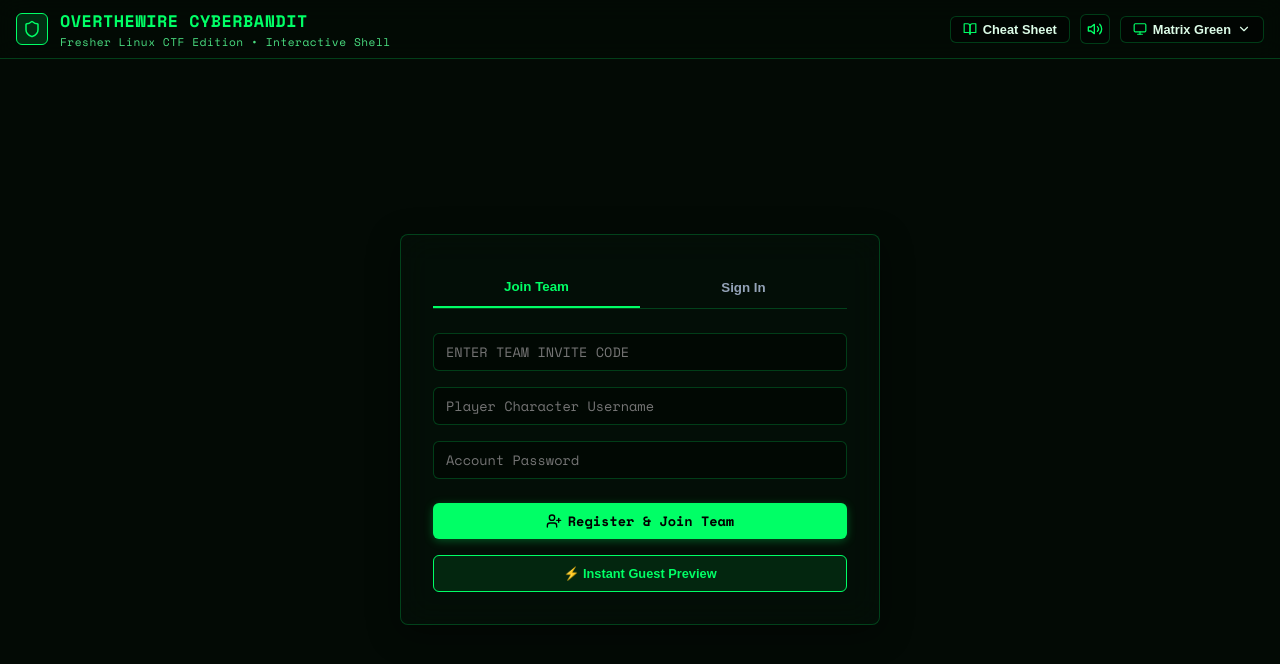
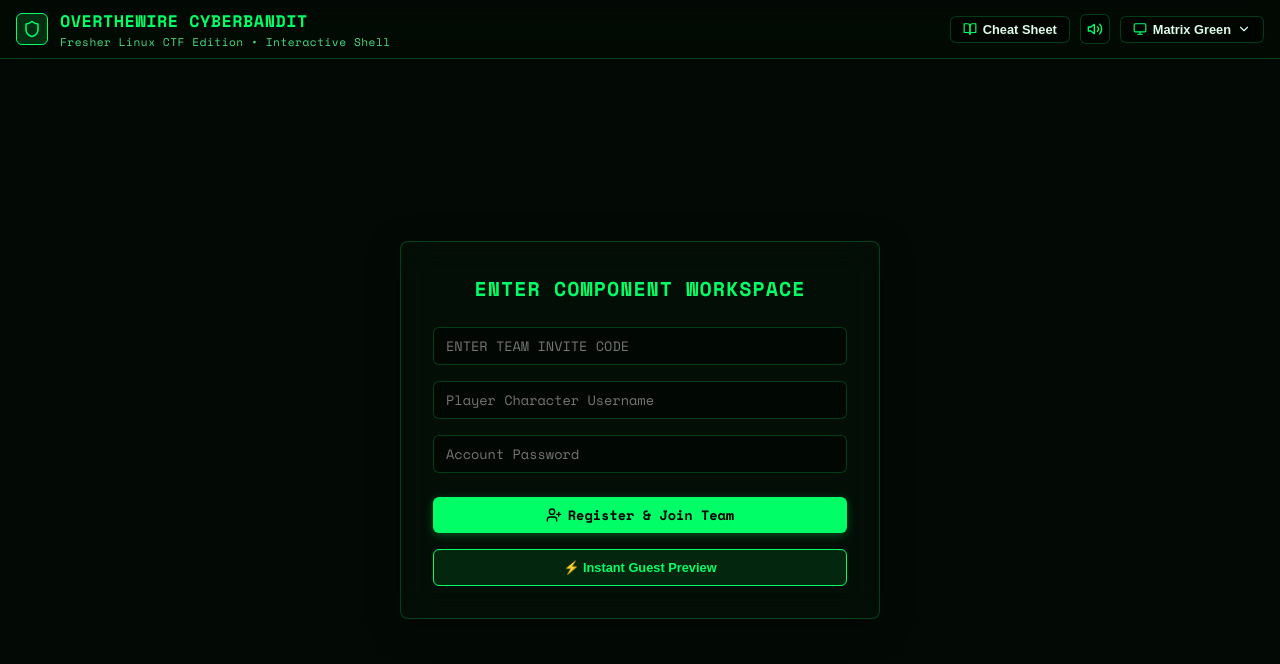
Before and after one commit to wtfnixin/cyberbandit, a React (Vite) app in the folder frontend/: page / in a window 1280 px wide. Shown: the top 664 px of the page. Built offline with nearby package versions, Linux system fonts and the light colour scheme.

Commit message:
removed sign in option form auth

```diff
--- a/frontend/src/App.tsx
+++ b/frontend/src/App.tsx
@@ -122,7 +122,7 @@
   // Auth Session States
   const [token, setToken] = useState<string | null>(localStorage.getItem('jwt_token'));
   const [isLogged, setIsLogged] = useState<boolean>(!!token);
-  const [authMode, setAuthMode] = useState<'login' | 'join'>('join');
+
 
   // Auth Input Form States
   const [username, setUsername] = useState('');
@@ -936,30 +936,6 @@
       }
     } catch (err: any) {
       setAuthError('Joining team failed: ' + err.message);
-    }
-  };
-
-  const handleLogin = async (e: React.FormEvent) => {
-    e.preventDefault();
-    if (!username || !password) {
-      return setAuthError('Username and password are required');
-    }
-    setAuthError(null);
-
-    try {
-      const res = await fetch('/api/auth/login', {
-        method: 'POST',
-        headers: { 'Content-Type': 'application/json' },
-        body: JSON.stringify({ username, password })
-      });
-      const data = await res.json();
-      if (data.error) {
-        setAuthError(data.error);
-      } else {
-        setToken(data.token);
-      }
-    } catch (err: any) {
-      setAuthError('Login request failed: ' + err.message);
     }
   };
 
@@ -1404,24 +1380,12 @@
         {!isLogged ? (
           <div style={{ display: 'flex', justifyContent: 'center', alignItems: 'center', width: '100%' }}>
             <div className="glass-container" style={{ width: '100%', maxWidth: '480px', padding: '32px' }}>
-              <div style={{ display: 'flex', borderBottom: '1px solid var(--theme-border)', marginBottom: '24px' }}>
-                <button
-                  onClick={() => { setAuthMode('join'); setAuthError(null); }}
-                  style={{ flex: 1, padding: '12px', background: 'transparent', border: 'none', borderBottom: authMode === 'join' ? '2px solid var(--theme-primary)' : 'none', color: authMode === 'join' ? 'var(--theme-primary)' : 'var(--text-muted)', cursor: 'pointer', fontWeight: 600 }}
-                >
-                  Join Team
-                </button>
-                <button
-                  onClick={() => { setAuthMode('login'); setAuthError(null); }}
-                  style={{ flex: 1, padding: '12px', background: 'transparent', border: 'none', borderBottom: authMode === 'login' ? '2px solid var(--theme-primary)' : 'none', color: authMode === 'login' ? 'var(--theme-primary)' : 'var(--text-muted)', cursor: 'pointer', fontWeight: 600 }}
-                >
-                  Sign In
-                </button>
-              </div>
+              <h2 style={{ fontSize: '1.25rem', fontWeight: 900, color: 'var(--theme-primary)', marginBottom: '24px', textAlign: 'center', letterSpacing: '1px' }}>
+                ENTER COMPONENT WORKSPACE
+              </h2>
 
               {authError && <div style={{ background: 'rgba(244, 63, 94, 0.1)', border: '1px solid var(--rose)', color: 'var(--rose)', padding: '10px 14px', borderRadius: '8px', marginBottom: '16px', fontSize: '0.85rem' }}>{authError}</div>}
 
-              {authMode === 'join' && (
               <form onSubmit={handleJoinTeam} style={{ display: 'flex', flexDirection: 'column', gap: '16px' }}>
                 <input type="text" className="form-control" placeholder="Enter Team Invite Code" style={{ textTransform: 'uppercase' }} value={inviteCode} onChange={(e) => setInviteCode(e.target.value)} />
                 <input type="text" className="form-control" placeholder="Player Character Username" value={username} onChange={(e) => setUsername(e.target.value)} />
@@ -1446,33 +1410,6 @@
                   ⚡ Instant Guest Preview
                 </button>
               </form>
-              )}
-
-              {authMode === 'login' && (
-                <form onSubmit={handleLogin} style={{ display: 'flex', flexDirection: 'column', gap: '16px' }}>
-                  <input type="text" className="form-control" placeholder="Username" value={username} onChange={(e) => setUsername(e.target.value)} />
-                  <input type="password" className="form-control" placeholder="Password" value={password} onChange={(e) => setPassword(e.target.value)} />
-                  <button type="submit" className="btn" style={{ marginTop: '8px' }}>
-                    <Key size={16} /> Access Session
-                  </button>
-                  <button
-                    type="button"
-                    onClick={() => { setUsername('Dhruv'); setIsLogged(true); }}
-                    style={{
-                      background: 'rgba(0, 255, 102, 0.1)',
-                      border: '1px solid var(--theme-primary)',
-                      color: 'var(--theme-primary)',
-                      padding: '10px',
-                      borderRadius: '6px',
-                      fontSize: '0.8rem',
-                      fontWeight: 'bold',
-                      cursor: 'pointer'
-                    }}
-                  >
-                    ⚡ Instant Guest Preview
-                  </button>
-                </form>
-              )}
             </div>
           </div>
         ) : (
```
Lines whose indentation alone changed are shown as unchanged.
